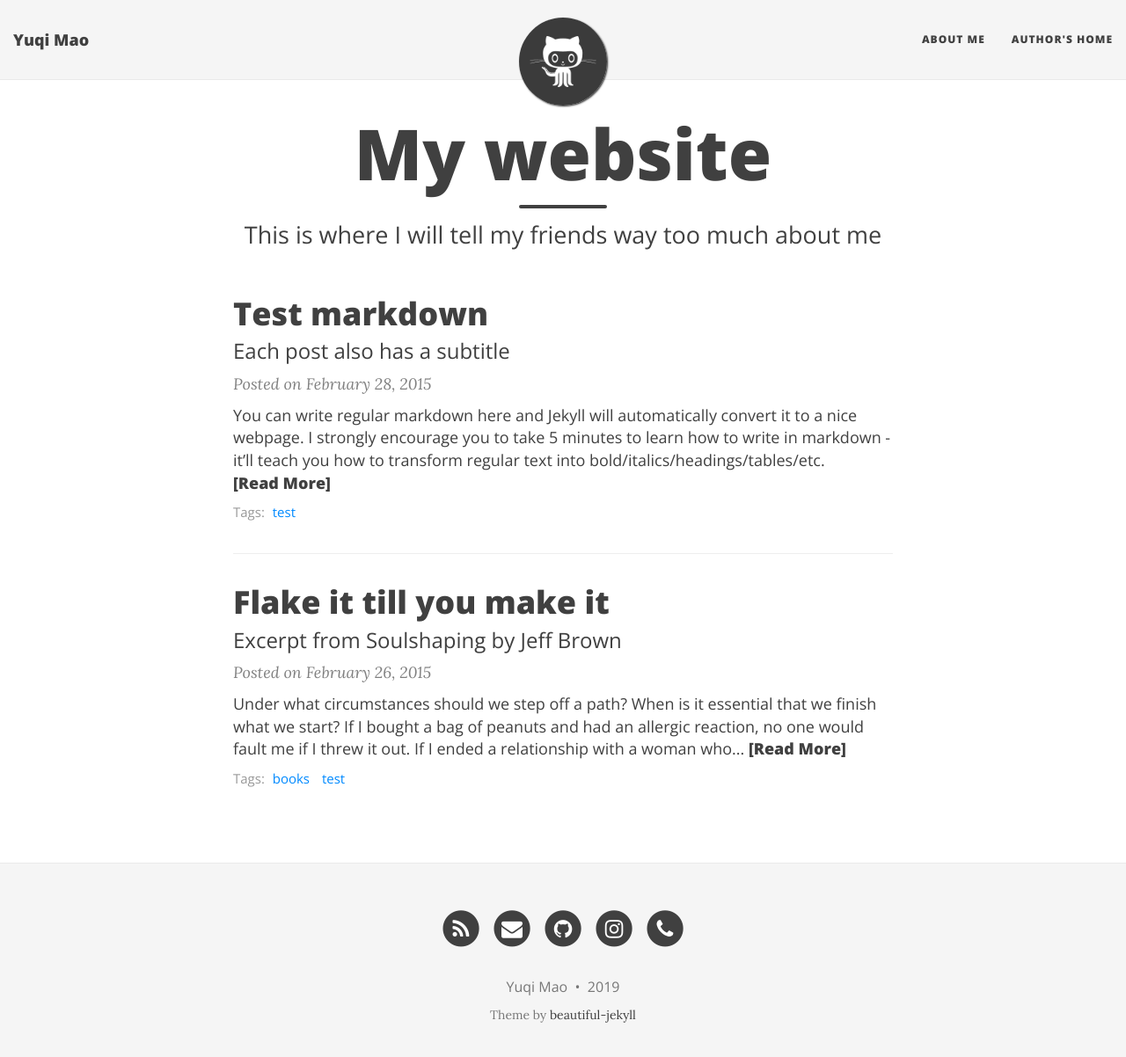
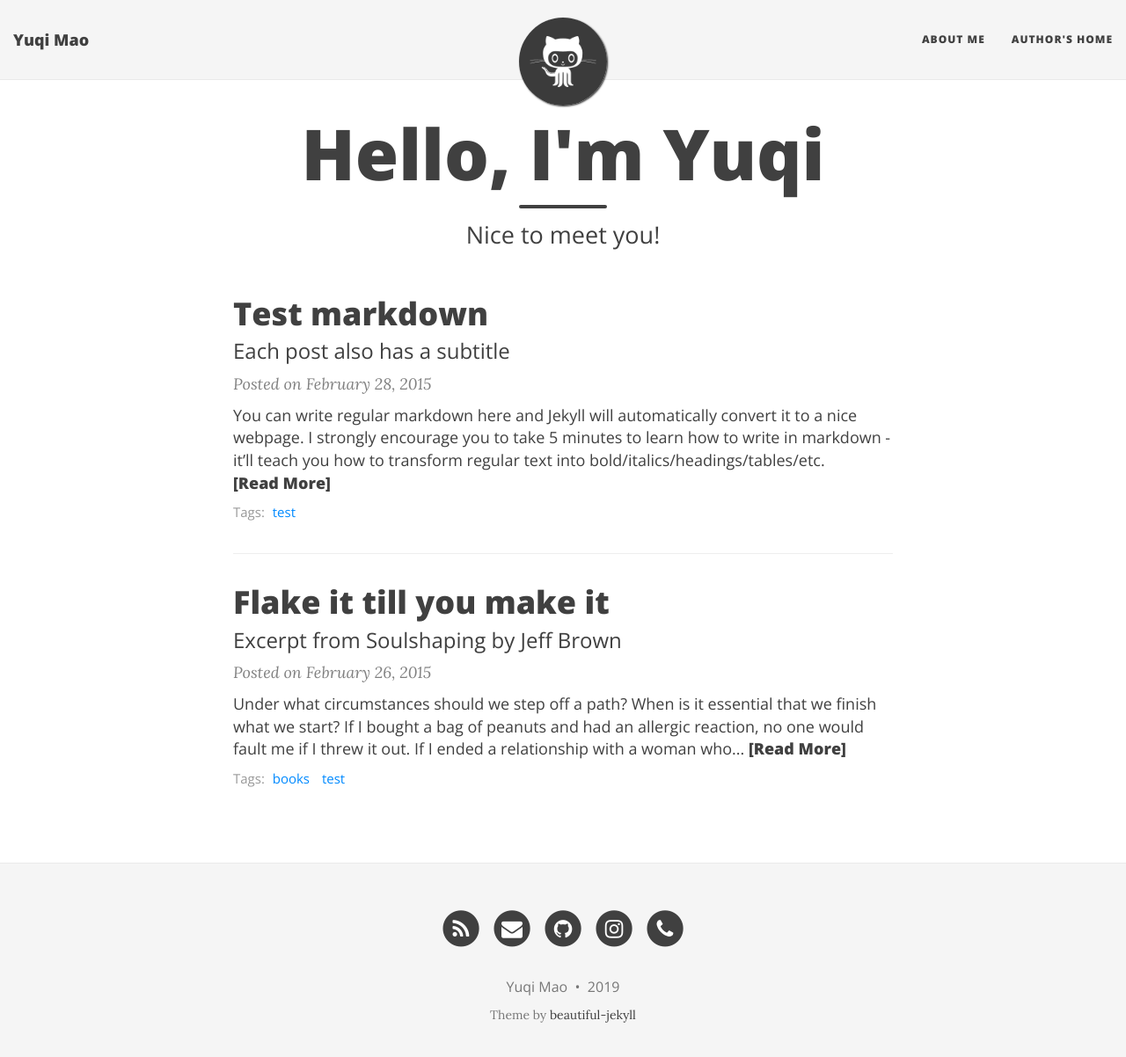
Before and after one commit to yqmao17/yqmao17.github.io, a Jekyll site: the page built from index.html, in a window 1280 px wide and 1215 px high. Shown: the top 1202 px of the window at 88% size. Built offline with Jekyll 4.4.1, drawn with Linux system fonts in a browser that asks for light colours; nearby versions of some CDN libraries; the list of posts is cut into pages by our own code.

Commit message:
update main page index

```diff
--- a/index.html
+++ b/index.html
@@ -1,7 +1,7 @@
 ---
 layout: page
-title: My website
-subtitle: This is where I will tell my friends way too much about me
+title: Hello, I'm Yuqi
+subtitle: Nice to meet you!
 use-site-title: true
 ---
 
```
